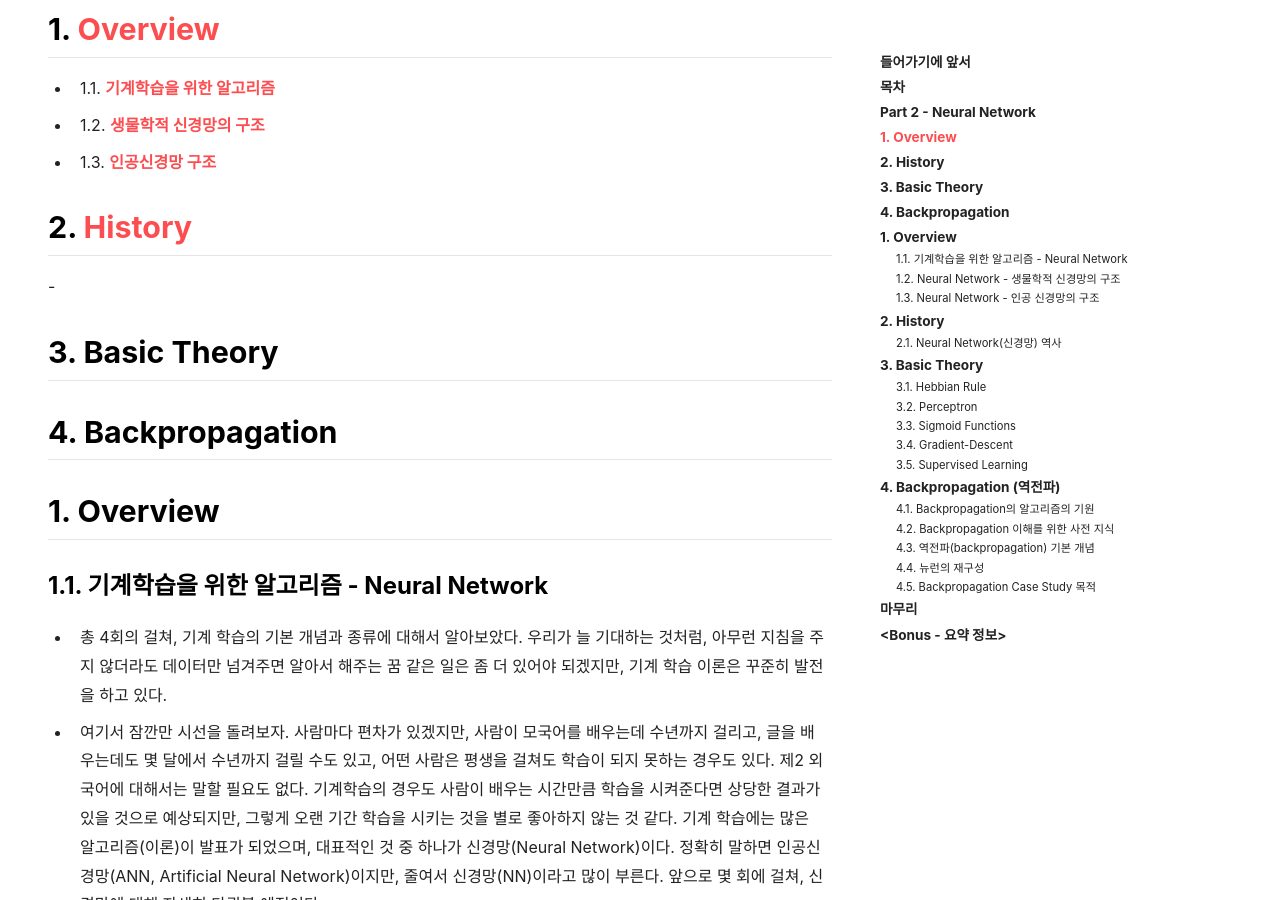
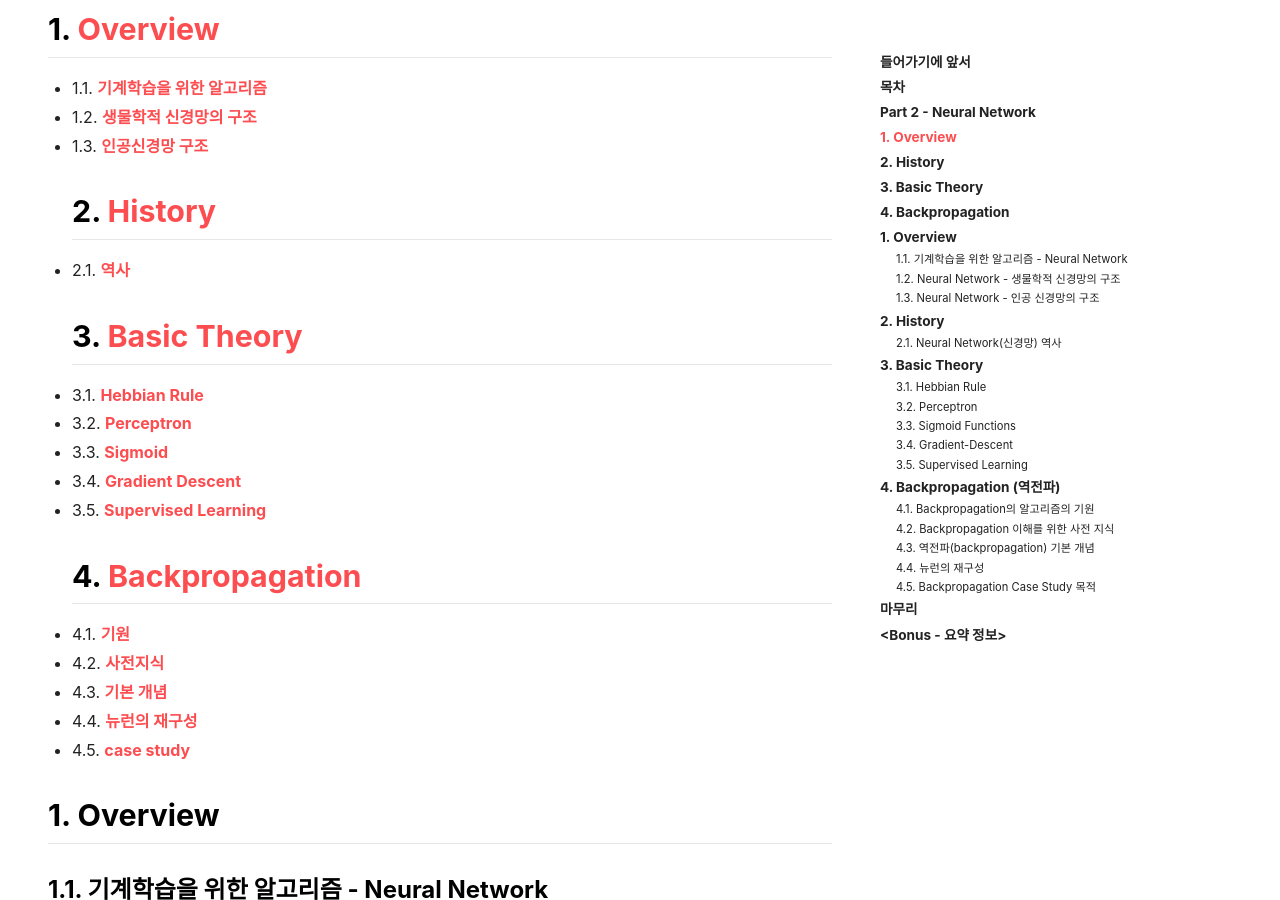
Before and after one commit to underthelights/previous, a Jekyll site: the page built from _posts/ai/mainconcept/2020-11-01-PART-II-|-NN.md, in a window 1280 px wide and 900 px high, scrolled down 688 px. Built offline with Jekyll 4.4.1, drawn with Linux system fonts in a browser that asks for light colours; nearby versions of some CDN libraries; comment, search, counter and statistics services are not loaded.

Commit message:
Update 2020-11-01-PART-II-|-NN.md

```diff
--- a/_posts/ai/mainconcept/2020-11-01-PART-II-|-NN.md
+++ b/_posts/ai/mainconcept/2020-11-01-PART-II-|-NN.md
@@ -24,18 +24,23 @@ Part Ⅱ / Neural Networks
 ## Part 2 - Neural Network
 
 ## 1. [Overview](https://github.com/underthelights/underthelights.github.io/blob/main/_posts/ai/mainconcept/2020-11-01-PART-II-%7C-NN.md#1-overview)
-
   - 1.1. [기계학습을 위한 알고리즘](https://github.com/underthelights/underthelights.github.io/blob/main/_posts/ai/mainconcept/2020-11-01-PART-II-%7C-NN.md#11-%EA%B8%B0%EA%B3%84%ED%95%99%EC%8A%B5%EC%9D%84-%EC%9C%84%ED%95%9C-%EC%95%8C%EA%B3%A0%EB%A6%AC%EC%A6%98---neural-network)
-
   - 1.2. [생물학적 신경망의 구조](https://github.com/underthelights/underthelights.github.io/blob/main/_posts/ai/mainconcept/2020-11-01-PART-II-%7C-NN.md#12-neural-network---%EC%83%9D%EB%AC%BC%ED%95%99%EC%A0%81-%EC%8B%A0%EA%B2%BD%EB%A7%9D%EC%9D%98-%EA%B5%AC%EC%A1%B0)
-
   - 1.3. [인공신경망 구조](https://github.com/underthelights/underthelights.github.io/blob/main/_posts/ai/mainconcept/2020-11-01-PART-II-%7C-NN.md#13--neural-network---%EC%9D%B8%EA%B3%B5-%EC%8B%A0%EA%B2%BD%EB%A7%9D%EC%9D%98-%EA%B5%AC%EC%A1%B0)
-
 ## 2. [History](https://github.com/underthelights/underthelights.github.io/blob/main/_posts/ai/mainconcept/2020-11-01-PART-II-%7C-NN.md#2-history)
-  -
-## 3. Basic Theory
-## 4. Backpropagation
-
+  - 2.1. [역사](https://github.com/underthelights/underthelights.github.io/blob/main/_posts/ai/mainconcept/2020-11-01-PART-II-%7C-NN.md#21-neural-network%EC%8B%A0%EA%B2%BD%EB%A7%9D-%EC%97%AD%EC%82%AC)
+## 3. [Basic Theory](https://github.com/underthelights/underthelights.github.io/blob/main/_posts/ai/mainconcept/2020-11-01-PART-II-%7C-NN.md#3-basic-theory-1)
+  - 3.1. [Hebbian Rule](https://github.com/underthelights/underthelights.github.io/blob/main/_posts/ai/mainconcept/2020-11-01-PART-II-%7C-NN.md#31-hebbian-rule)
+  - 3.2. [Perceptron](https://github.com/underthelights/underthelights.github.io/blob/main/_posts/ai/mainconcept/2020-11-01-PART-II-%7C-NN.md#32-perceptron)
+  - 3.3. [Sigmoid](https://github.com/underthelights/underthelights.github.io/blob/main/_posts/ai/mainconcept/2020-11-01-PART-II-%7C-NN.md#33-sigmoid-functions)
+  - 3.4. [Gradient Descent](https://github.com/underthelights/underthelights.github.io/blob/main/_posts/ai/mainconcept/2020-11-01-PART-II-%7C-NN.md#34-gradient-descent)
+  - 3.5. [Supervised Learning](https://github.com/underthelights/underthelights.github.io/blob/main/_posts/ai/mainconcept/2020-11-01-PART-II-%7C-NN.md#35-supervised-learning)
+## 4. [Backpropagation](https://github.com/underthelights/underthelights.github.io/blob/main/_posts/ai/mainconcept/2020-11-01-PART-II-%7C-NN.md#4-backpropagation-%EC%97%AD%EC%A0%84%ED%8C%8C)
+  - 4.1. [기원](https://github.com/underthelights/underthelights.github.io/blob/main/_posts/ai/mainconcept/2020-11-01-PART-II-%7C-NN.md#41-backpropagation%EC%9D%98-%EC%95%8C%EA%B3%A0%EB%A6%AC%EC%A6%98%EC%9D%98-%EA%B8%B0%EC%9B%90)
+  - 4.2. [사전지식](https://github.com/underthelights/underthelights.github.io/blob/main/_posts/ai/mainconcept/2020-11-01-PART-II-%7C-NN.md#41-backpropagation%EC%9D%98-%EC%95%8C%EA%B3%A0%EB%A6%AC%EC%A6%98%EC%9D%98-%EA%B8%B0%EC%9B%90)
+  - 4.3. [기본 개념](https://github.com/underthelights/underthelights.github.io/blob/main/_posts/ai/mainconcept/2020-11-01-PART-II-%7C-NN.md#43-%EC%97%AD%EC%A0%84%ED%8C%8Cbackpropagation-%EA%B8%B0%EB%B3%B8-%EA%B0%9C%EB%85%90)
+  - 4.4. [뉴런의 재구성](https://github.com/underthelights/underthelights.github.io/blob/main/_posts/ai/mainconcept/2020-11-01-PART-II-%7C-NN.md#44-%EB%89%B4%EB%9F%B0%EC%9D%98-%EC%9E%AC%EA%B5%AC%EC%84%B1)
+  - 4.5. [case study](https://github.com/underthelights/underthelights.github.io/blob/main/_posts/ai/mainconcept/2020-11-01-PART-II-%7C-NN.md#45-backpropagation-case-study-%EB%AA%A9%EC%A0%81)
 
 
 ## 1. Overview
```
